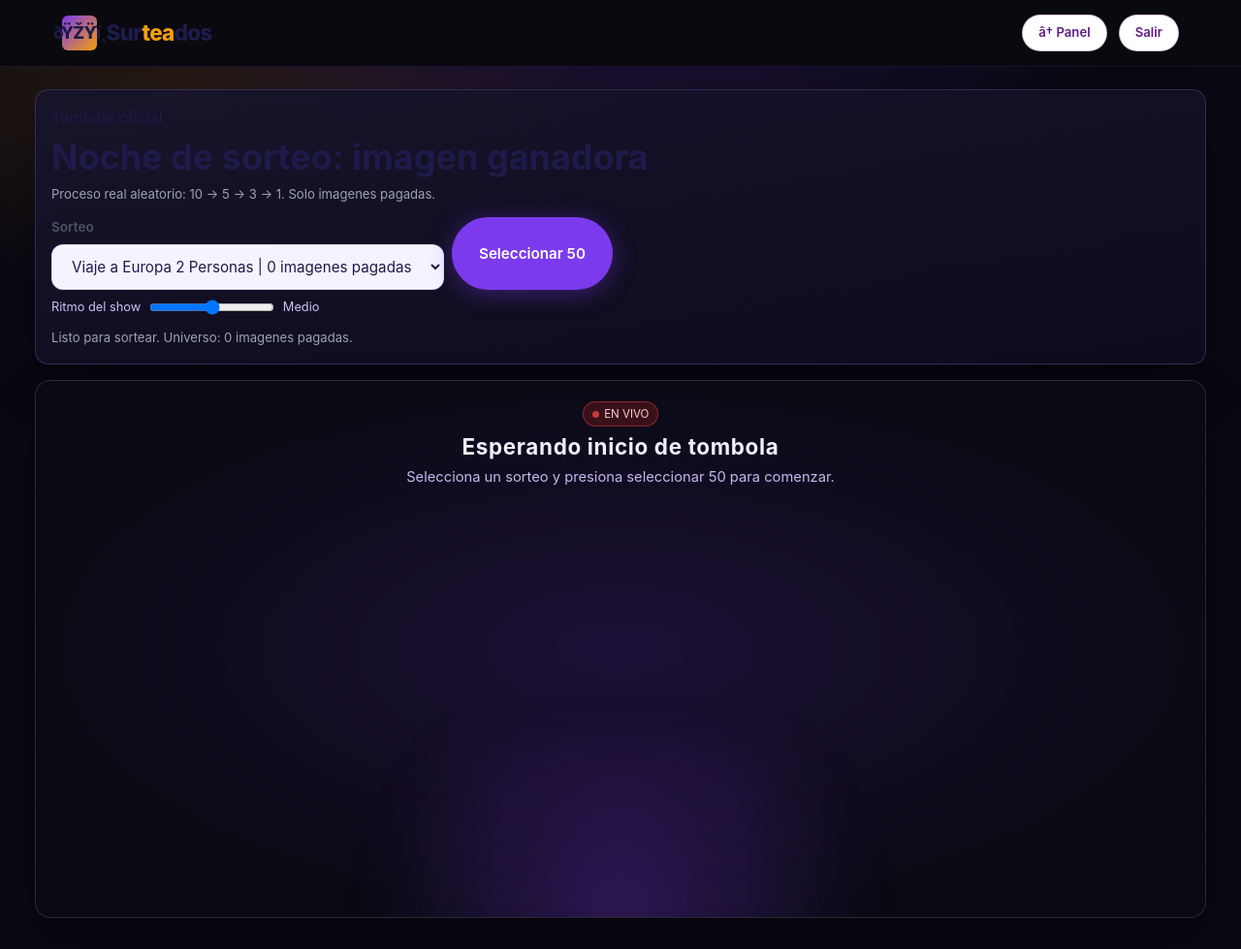
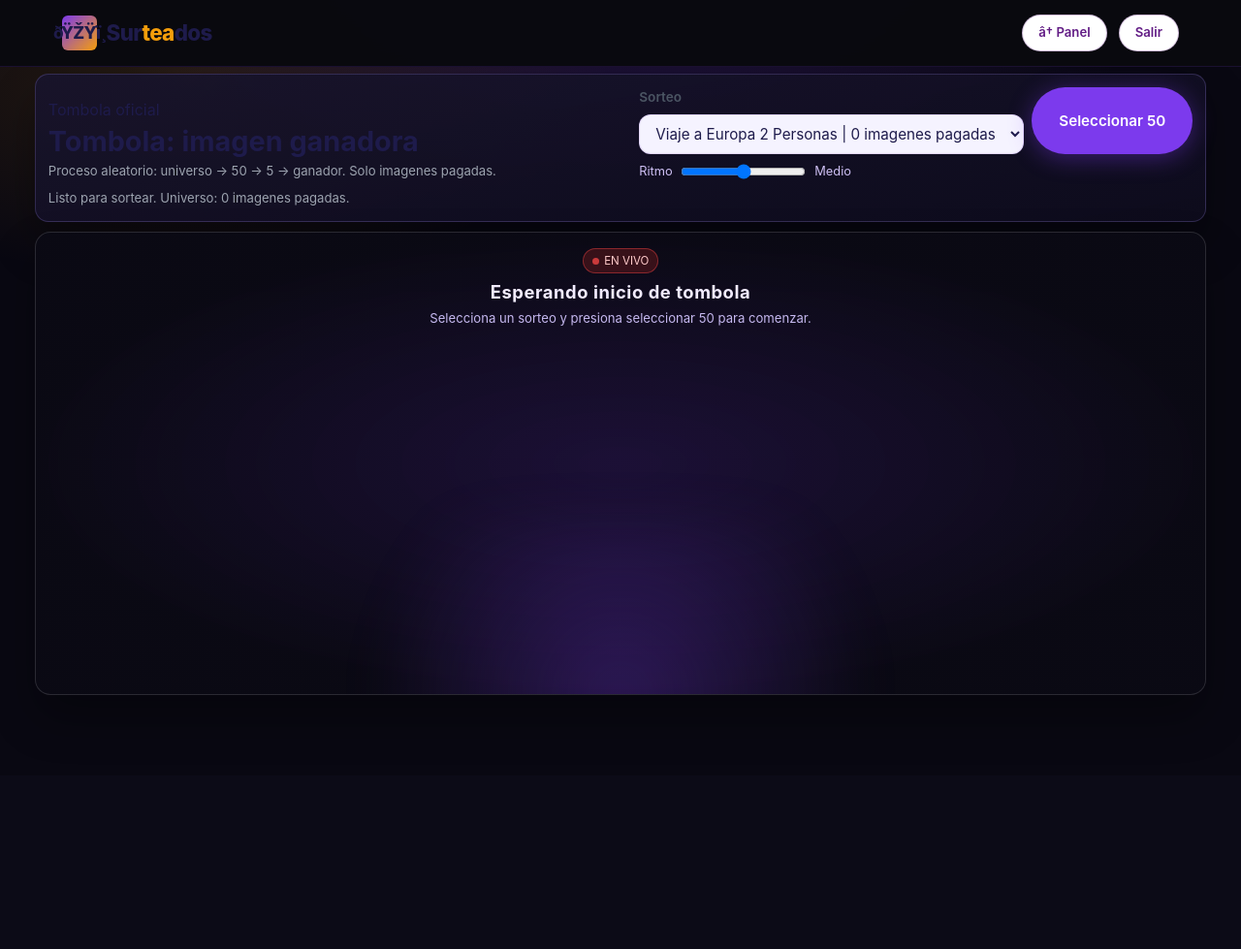
Before and after one commit to juanand87/surteados, a PHP site: page /surteados/tombola.php in a window 1280 px wide. Shown: the whole page at 97% size. After the commit the page ends 717 px from the top, so only its background shows below. Run offline with PHP 8.4, Linux system fonts and the light colour scheme; the visitor is signed in with stand-in values (Sample User, id 1); data comes from the database, SQL or seed files in the repository; data that the repository does not hold is empty; some libraries are stand-ins or nearby versions.

Commit message:
Refine tombola animation and layout

```diff
--- a/tombola.php
+++ b/tombola.php
@@ -27,32 +27,32 @@ $siteLogo = $settings['site_logo'] ?? null;
         radial-gradient(800px 380px at 15% 10%, rgba(245,158,11,.12), transparent 55%),
         #090812;
     }
-    .tb-wrap { max-width: 1240px; margin: 0 auto; padding: 92px 16px 32px; }
+    .tb-wrap { max-width: 1240px; margin: 0 auto; padding: 76px 16px 28px; }
     .tb-card {
       background: linear-gradient(170deg, rgba(24,20,44,.92), rgba(14,12,29,.95));
       border: 1px solid rgba(170,147,255,.22);
       border-radius: 14px;
-      padding: 1rem;
+      padding: .8rem;
       box-shadow: 0 24px 46px rgba(0,0,0,.32);
     }
     .tb-meta { font-size:.82rem; color:var(--text-muted); }
     .tb-controls {
       display:flex;
       justify-content:space-between;
-      gap:.8rem;
+      gap:.65rem;
       flex-wrap:wrap;
       align-items:end;
     }
     .tb-show-stage {
-      margin-top:1rem;
-      padding:1.2rem;
+      margin-top:.65rem;
+      padding:.9rem;
       border-radius:16px;
       border:1px solid rgba(255,255,255,.13);
       background: radial-gradient(ellipse at center, rgba(124,58,237,.17), rgba(11,10,20,.92) 72%);
       overflow:hidden;
       position:relative;
       perspective: 1200px;
-      min-height: 420px;
+      min-height: 320px;
     }
     .tb-stage-glow {
       position:absolute;
@@ -66,18 +66,18 @@ $siteLogo = $settings['site_logo'] ?? null;
     }
     .tb-phase {
       text-align:center;
-      margin-bottom:1rem;
+      margin-bottom:.55rem;
     }
     .tb-phase h3 {
       margin:0;
-      font-size:1.4rem;
+      font-size:1.15rem;
       letter-spacing:.03em;
       color:#f2ecff;
     }
     .tb-phase p {
       margin:.35rem 0 0;
       color:#c5b8ef;
-      font-size:.92rem;
+      font-size:.82rem;
     }
     .tb-drum-wrap {
       position:relative;
@@ -119,10 +119,10 @@ $siteLogo = $settings['site_logo'] ?? null;
       text-overflow:ellipsis;
     }
     .tb-reveal-grid {
-      margin-top:1rem;
+      margin-top:.55rem;
       display:grid;
-      gap:.7rem;
-      grid-template-columns: repeat(auto-fit,minmax(140px,1fr));
+      gap:.55rem;
+      grid-template-columns: repeat(auto-fit,minmax(132px,1fr));
     }
     .tb-reveal-grid .tb-ball {
       position:relative;
@@ -194,8 +194,8 @@ $siteLogo = $settings['site_logo'] ?? null;
       display: grid;
       grid-template-columns: repeat(8, minmax(0, 1fr));
       gap: .45rem;
-      min-height: 300px;
-      max-height: 420px;
+      min-height: 255px;
+      max-height: 330px;
       overflow: hidden;
       mask-image: linear-gradient(to bottom, transparent, #000 9%, #000 91%, transparent);
     }
@@ -205,7 +205,7 @@ $siteLogo = $settings['site_logo'] ?? null;
       background: rgba(255,255,255,.07);
       border-radius: 10px;
       padding: .42rem .45rem;
-      min-height: 44px;
+      min-height: 40px;
       color: #f8f4ff;
       font-weight: 800;
       font-size: .8rem;
@@ -225,16 +225,14 @@ $siteLogo = $settings['site_logo'] ?? null;
     .tb-final-column {
       width:min(520px,100%);
       margin:1rem auto 0;
-      display:flex;
-      flex-direction:column;
-      gap:.55rem;
-      max-height:420px;
+      max-height:330px;
       overflow:hidden;
       mask-image: linear-gradient(to bottom, transparent, #000 10%, #000 90%, transparent);
     }
+    .tb-flow-track { display:flex; flex-direction:column; gap:.55rem; will-change:transform; }
     .tb-final-column .tb-flow-item {
       font-size:1rem;
-      min-height:54px;
+      min-height:50px;
       display:flex;
       flex-direction:column;
       justify-content:center;
@@ -283,31 +281,31 @@ $siteLogo = $settings['site_logo'] ?? null;
 </nav>
 
 <div class="tb-wrap">
-  <div class="tb-card" style="margin-bottom:1rem;">
+  <div class="tb-card" style="margin-bottom:.65rem;">
     <div class="tb-controls">
       <div>
         <div class="badge">Tombola oficial</div>
-        <h2 style="margin:.4rem 0 0;">Noche de sorteo: imagen ganadora</h2>
-        <p class="tb-meta" style="margin:.35rem 0 0;">Proceso real aleatorio: 10 -> 5 -> 3 -> 1. Solo imagenes pagadas.</p>
+        <h2 style="margin:.25rem 0 0;font-size:clamp(1.25rem,2.4vw,1.8rem);line-height:1.1;">Tombola: imagen ganadora</h2>
+        <p class="tb-meta" style="margin:.25rem 0 0;">Proceso aleatorio: universo -> 50 -> 5 -> ganador. Solo imagenes pagadas.</p>
       </div>
       <div>
         <div class="tb-actions">
         <div>
           <label class="form-label">Sorteo</label>
-          <select class="form-control" id="tbRaffle" style="min-width:320px;max-width:520px;"></select>
+          <select class="form-control" id="tbRaffle" style="min-width:260px;max-width:480px;padding:.55rem .75rem;"></select>
         </div>
         <button class="btn btn-primary" id="tbStartBtn">Seleccionar 50</button>
         <button class="btn btn-accent" id="tbSelect5Btn" style="display:none;">Seleccionar 5</button>
         <button class="btn btn-primary" id="tbWinnerBtn" style="display:none;">Definir ganador</button>
         <button class="btn btn-outline" id="tbResetBtn" style="display:none;margin-left:.5rem;opacity:.7;" title="Solo para pruebas">ðŸ”“ Resetear</button>
         </div>
-        <label class="tb-speed">Ritmo del show
+        <label class="tb-speed">Ritmo
           <input type="range" id="tbDrama" min="1" max="3" value="2">
           <span id="tbDramaLabel">Medio</span>
         </label>
       </div>
     </div>
-    <div id="tbInfo" class="tb-meta" style="margin-top:.7rem;"></div>
+    <div id="tbInfo" class="tb-meta" style="margin-top:.45rem;"></div>
   </div>
 
   <div class="tb-show-stage tb-card">
@@ -342,13 +340,14 @@ const tbState = {
 
 const API_BASE = new URL('api', window.location.href).pathname.replace(/\/?$/, '/');
 const DRAMA_PRESETS = {
-  1: { label: 'Rapido', pageDelay: 120, reveal: 80, pause: 220 },
-  2: { label: 'Medio', pageDelay: 210, reveal: 130, pause: 420 },
-  3: { label: 'Epico', pageDelay: 320, reveal: 190, pause: 680 },
+  1: { label: 'Rapido', scroll: 5.4, finalScroll: 4.4, reveal: 55, pause: 180 },
+  2: { label: 'Medio', scroll: 8.2, finalScroll: 6.2, reveal: 85, pause: 300 },
+  3: { label: 'Epico', scroll: 11.5, finalScroll: 8.4, reveal: 120, pause: 460 },
 };
 
 function esc(s){return String(s ?? '').replace(/[&<>\"]/g,m=>({"&":"&amp;","<":"&lt;",">":"&gt;","\"":"&quot;"}[m]));}
 function sleep(ms){return new Promise(r=>setTimeout(r,ms));}
+function tweenTo(target, vars){return new Promise(resolve => gsap.to(target, { ...vars, onComplete: resolve }));}
 function shuffleVisual(items){
   const out = [...items];
   for(let i = out.length - 1; i > 0; i--){
@@ -391,49 +390,57 @@ function itemHtml(item){
   return `<div class="tb-flow-item">${esc(item.number)}<small>${esc(item.buyer_name || 'Participante')}</small></div>`;
 }
 
-function renderFlowGrid(items, columns = 8) {
-  const el = document.getElementById('tbUniverseFlow');
+function splitColumns(items, columns) {
   const buckets = Array.from({ length: columns }, () => []);
   items.forEach((item, idx) => buckets[idx % columns].push(item));
-  el.innerHTML = buckets.map(bucket => `<div class="tb-flow-column">${bucket.map(itemHtml).join('')}</div>`).join('');
-  el.querySelectorAll('.tb-flow-column').forEach((col, idx) => {
-    col.style.transform = `translateY(${idx % 2 ? '-18px' : '18px'})`;
-    gsap.to(col, { y: idx % 2 ? 18 : -18, duration: .42, ease: 'power1.inOut' });
-  });
+  return buckets;
 }
 
-function renderColumn(items) {
+function renderFlowGrid(items, columns = 8, repeat = 1) {
+  const el = document.getElementById('tbUniverseFlow');
+  const buckets = splitColumns(items, columns);
+  el.innerHTML = buckets.map(bucket => {
+    const repeated = Array.from({ length: repeat }, () => bucket).flat();
+    return `<div class="tb-flow-column">${repeated.map(itemHtml).join('')}</div>`;
+  }).join('');
+}
+
+function renderColumn(items, repeat = 1) {
   const el = document.getElementById('tbFinalFlow');
-  el.innerHTML = items.map(itemHtml).join('');
-  gsap.fromTo('#tbFinalFlow .tb-flow-item',
-    { opacity: .25, y: 32 },
-    { opacity: 1, y: 0, duration: .34, stagger: .025, ease: 'power2.out' }
-  );
+  const repeated = Array.from({ length: repeat }, () => items).flat();
+  el.innerHTML = `<div class="tb-flow-track">${repeated.map(itemHtml).join('')}</div>`;
 }
 
 async function playUniverseFlow(items, cycles = 10) {
   const mood = currentDrama();
-  const source = items.length ? items : [];
-  for (let cycle = 1; cycle <= cycles; cycle++) {
-    phase(`Pasada ${cycle} de ${cycles}: universo completo`, 'Las imagenes pagadas pasan en orden aleatorio, en bloques de 50.');
-    const shuffled = shuffleVisual(source);
-    for (let i = 0; i < shuffled.length; i += 50) {
-      const chunk = shuffled.slice(i, i + 50);
-      renderFlowGrid(chunk, 8);
-      status(`Mostrando imagenes ${i + 1} a ${Math.min(i + 50, shuffled.length)} de ${shuffled.length}`);
-      await sleep(mood.pageDelay);
-    }
-  }
+  const source = shuffleVisual(items.length ? items : []);
+  phase(`Universo completo: 10 pasadas`, 'Todas las imagenes pagadas avanzan en orden aleatorio y continuo.');
+  status(`Recorriendo ${source.length} imagenes pagadas en 8 columnas.`);
+  renderFlowGrid(source, 8, cycles);
+  const columns = [...document.querySelectorAll('#tbUniverseFlow .tb-flow-column')];
+  const distance = Math.max(360, document.getElementById('tbUniverseFlow').scrollHeight - document.getElementById('tbUniverseFlow').clientHeight + 180);
+  gsap.set(columns, { y: 0 });
+  await Promise.all(columns.map((col, idx) => tweenTo(col, {
+    y: -distance,
+    duration: mood.scroll + (idx % 3) * .45,
+    ease: 'power1.inOut'
+  })));
+  await sleep(mood.pause);
 }
 
 async function playFinalFlow(items, cycles = 10, label = 'semifinalistas') {
   const mood = currentDrama();
-  for (let cycle = 1; cycle <= cycles; cycle++) {
-    phase(`Pasada ${cycle} de ${cycles}: ${label}`, 'Las imagenes vuelven a pasar en orden aleatorio.');
-    renderColumn(shuffleVisual(items));
-    status(`Mezclando ${items.length} imagenes ${label}.`);
-    await sleep(Math.max(520, mood.pageDelay * Math.min(items.length, 8)));
-  }
+  const source = shuffleVisual(items);
+  phase(`${label}: 10 pasadas`, 'Las imagenes avanzan de forma vertical y continua.');
+  status(`Recorriendo ${source.length} imagenes ${label}.`);
+  renderColumn(source, cycles);
+  const el = document.getElementById('tbFinalFlow');
+  const track = el.querySelector('.tb-flow-track');
+  const distance = Math.max(320, track.scrollHeight - el.clientHeight + 140);
+  gsap.set(track, { y: 0 });
+  await tweenTo(track, { y: -distance, duration: mood.finalScroll, ease: 'power1.inOut' });
+  gsap.set(track, { y: 0 });
+  await sleep(mood.pause);
 }
 
 async function revealGrid(elId, items, perItemDelay) {
```
